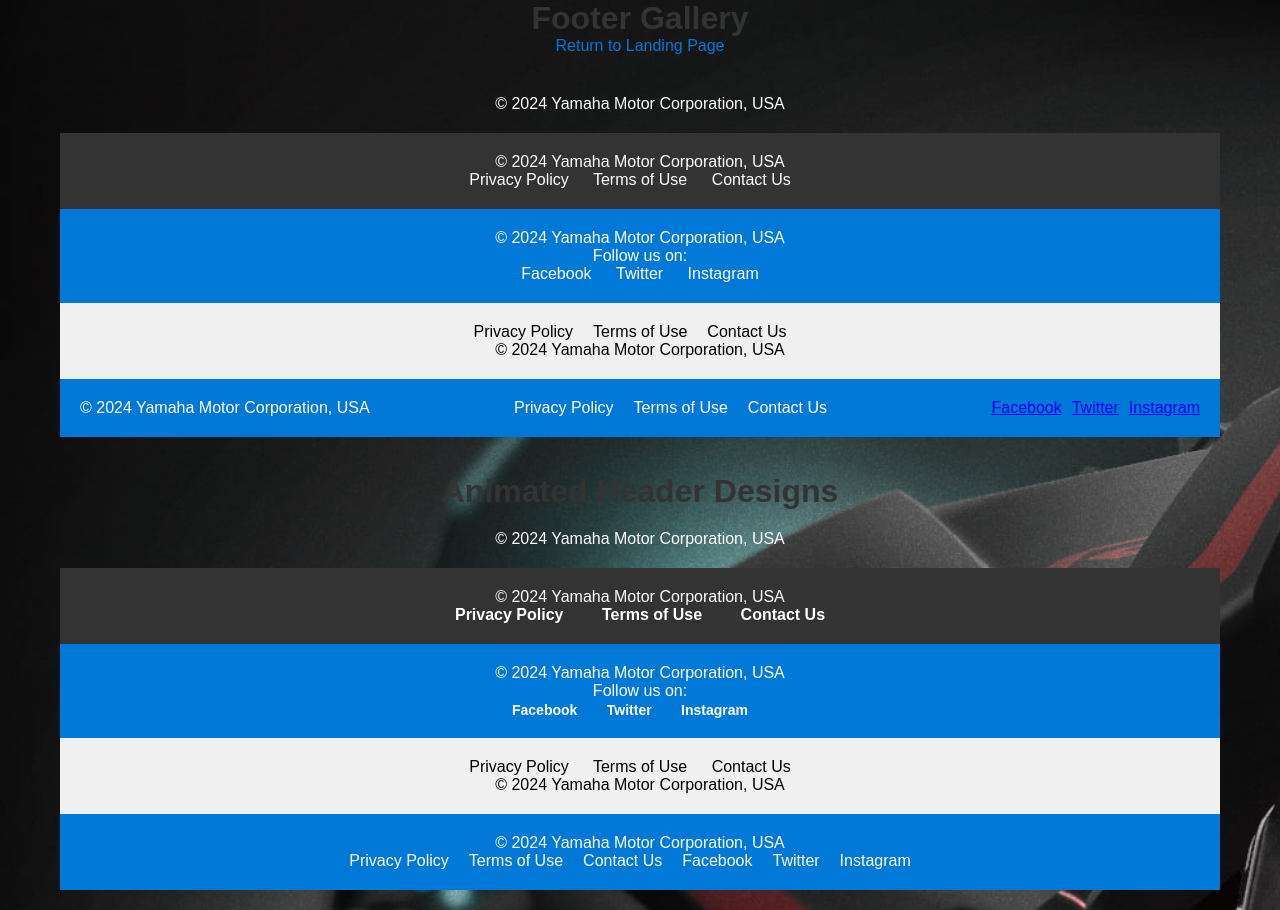
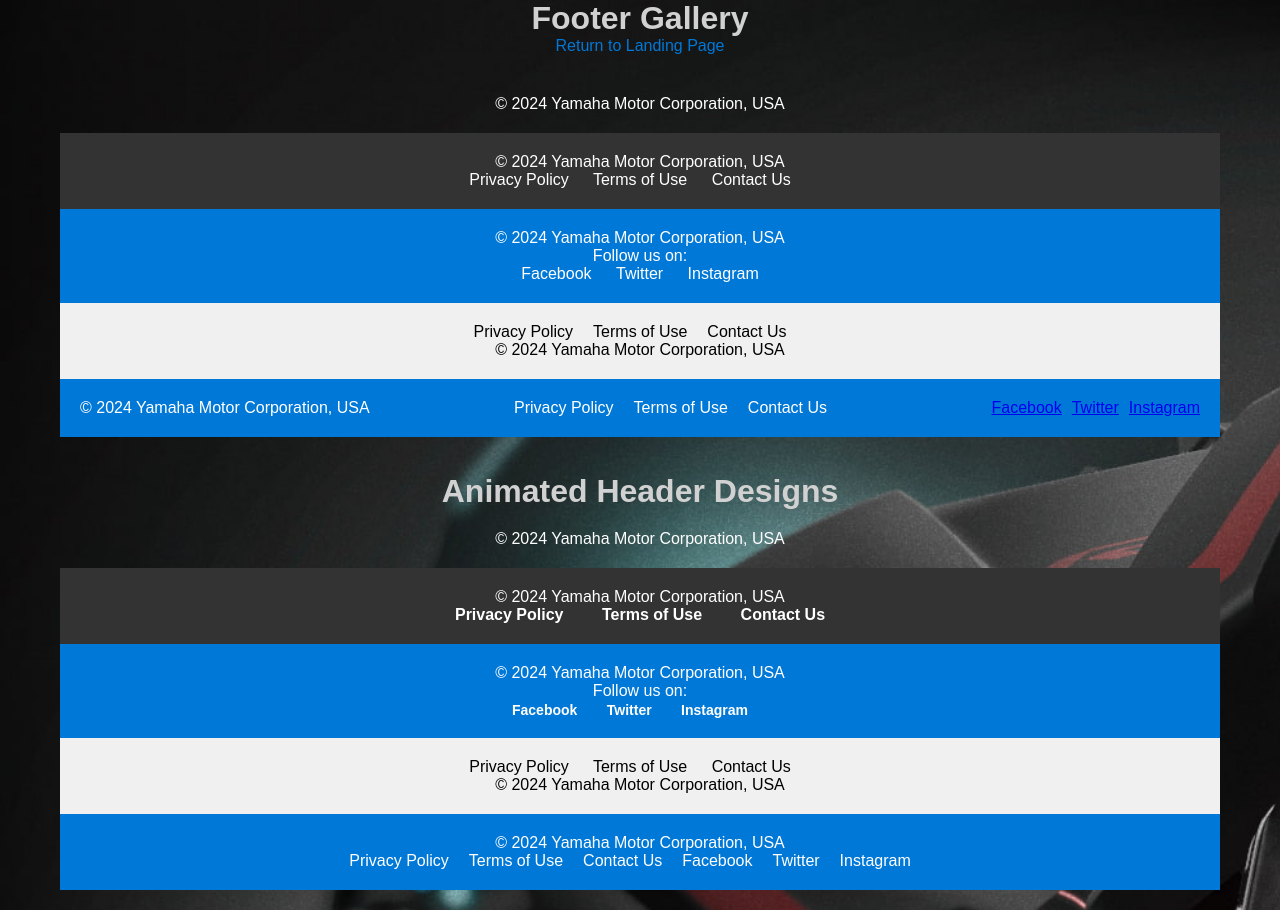
Before and after one commit to urfavbatman/WD-Seatwork-3, a plain HTML site: page pages/footer-gallery/index.html in a window 1280 px wide. Drawn offline with Linux system fonts and the light colour scheme.

Commit message:
Update ulit

```diff
--- a/pages/footer-gallery/assets/css/style.css
+++ b/pages/footer-gallery/assets/css/style.css
@@ -8,7 +8,7 @@
 
     font-family: Arial, sans-serif;
     background-color: #f0f0f0;
-    color: #333;
+    color: #d1d1d1;
 }
 
 .headergallerybackground{
```
Also changed, not shown: index.html (+1 -1 lines).
